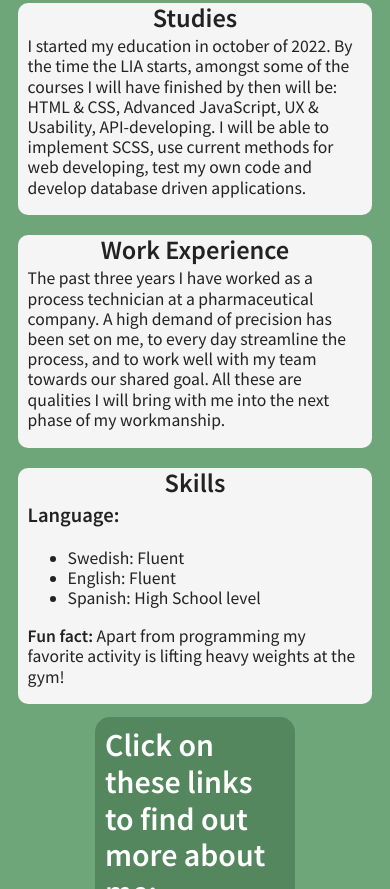
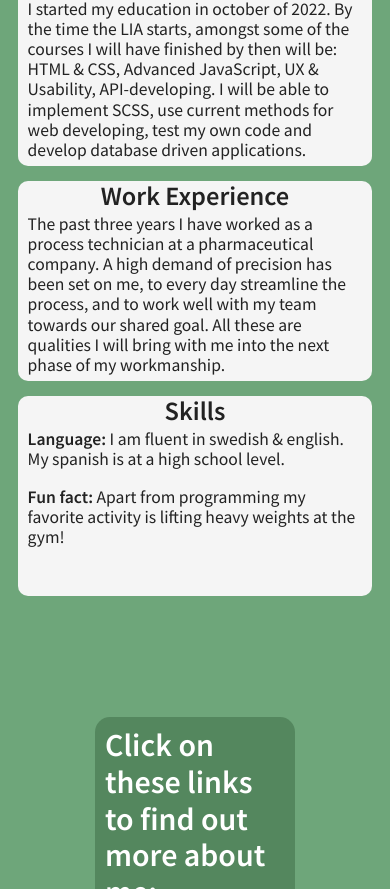
Before and after one commit to Medieinstitutet/inl-3-cv-med-css-hannaforssell, a website built with Parcel: page index.html in a window 390 px wide. Shown: the part 1111-2000 px from the top of the page. Built offline with nearby package versions, Linux system fonts and the light colour scheme.

Commit message:
📱 fix: Makes experience page responsive
Also fixes z-index

```diff
--- a/index.html
+++ b/index.html
@@ -79,14 +79,17 @@
       </article>
       <article>
         <h2>Skills</h2>
-        <h3>Language:</h3>
-        <ul>
-          <li>Swedish: Fluent</li>
-          <li>English: Fluent</li>
-          <li>Spanish: High School level</li>
-        </ul>
-        <p><b>Fun fact:</b> Apart from programming my favorite activity is lifting heavy weights at the gym!
-        </p>
+        <div class="skills-content"></div>
+          <!-- <ul>
+            <li>Swedish: Fluent</li>
+            <li>English: Fluent</li>
+            <li>Spanish: High School level</li>
+          </ul> -->
+          <p><b>Language:</b> I am fluent in swedish & english. My spanish is at a high school level.
+          </p>
+          <p><b>Fun fact:</b> Apart from programming my favorite activity is lifting heavy weights at the gym!
+          </p>
+        </div>
       </article>
     </div>
 
--- a/styles/layout/_base.scss
+++ b/styles/layout/_base.scss
@@ -12,9 +12,12 @@
 }
 
 /*-----------------Navigation & Header-----------------*/
+header {
+  position: relative;
+  z-index: 3;
+
   nav {
     position: fixed;
-  z-index: 1;
     top: 0;
     background-color: #665dab;
     width: 100%;
@@ -33,6 +36,7 @@ nav {
 
         &:hover {
           text-decoration: underline;
+        }
       }
     }
   }
@@ -69,6 +73,7 @@ nav {
 .angle::after {
   background-color: #6ea67a;
   clip-path: polygon(100% 100%, 0 100%, 100% 0);
+
 }
 
 .angle, .angle::after {
@@ -79,6 +84,7 @@ nav {
 .angle::after {
   content: '';
   position: absolute;
+  z-index: 1;
   bottom: 0;
 }
 
@@ -91,9 +97,11 @@ main {
 
 /*-----------------Experience page-----------------*/
 .experience {
+  position: relative;
+  z-index: 2;
   height: 100vh;
   display: grid;
-  gap: 20px;
+  gap: 15px;
   padding: 1em;
   font-size: 1.1rem;
 
@@ -102,6 +110,7 @@ main {
     border-radius: 10px;
     padding-left: 10px;
     padding-right: 10px;
+    height: 200px;
 
     h2 {
       text-align: center;
--- a/styles/layout/_desktop.scss
+++ b/styles/layout/_desktop.scss
@@ -0,0 +1,12 @@
+/*-----------------Experience page-----------------*/
+.experience {
+    grid-template-columns: repeat(auto-fill, 600px);
+    gap: 80px;
+    justify-content: center;
+    align-content: center;
+
+    article {
+        height: 250px;
+        width: 550px;
+    }
+  }
--- a/styles/layout/_tablet.scss
+++ b/styles/layout/_tablet.scss
@@ -0,0 +1,9 @@
+/*-----------------Experience page-----------------*/
+.experience {
+    font-size: 1.2rem;
+    gap: 0;
+
+    article {
+        height: 150px;
+    }
+}
--- a/styles/style.scss
+++ b/styles/style.scss
@@ -1,6 +1,6 @@
 @import 'layout/base';
 
-@media screen and (min-width: 768) {
+@media screen and (min-width: 732px) {
     @import 'layout/tablet';
 }
 
```
Also changed, not shown: styles/style.css, 1 other file. Lines whose indentation alone changed are shown as unchanged.
